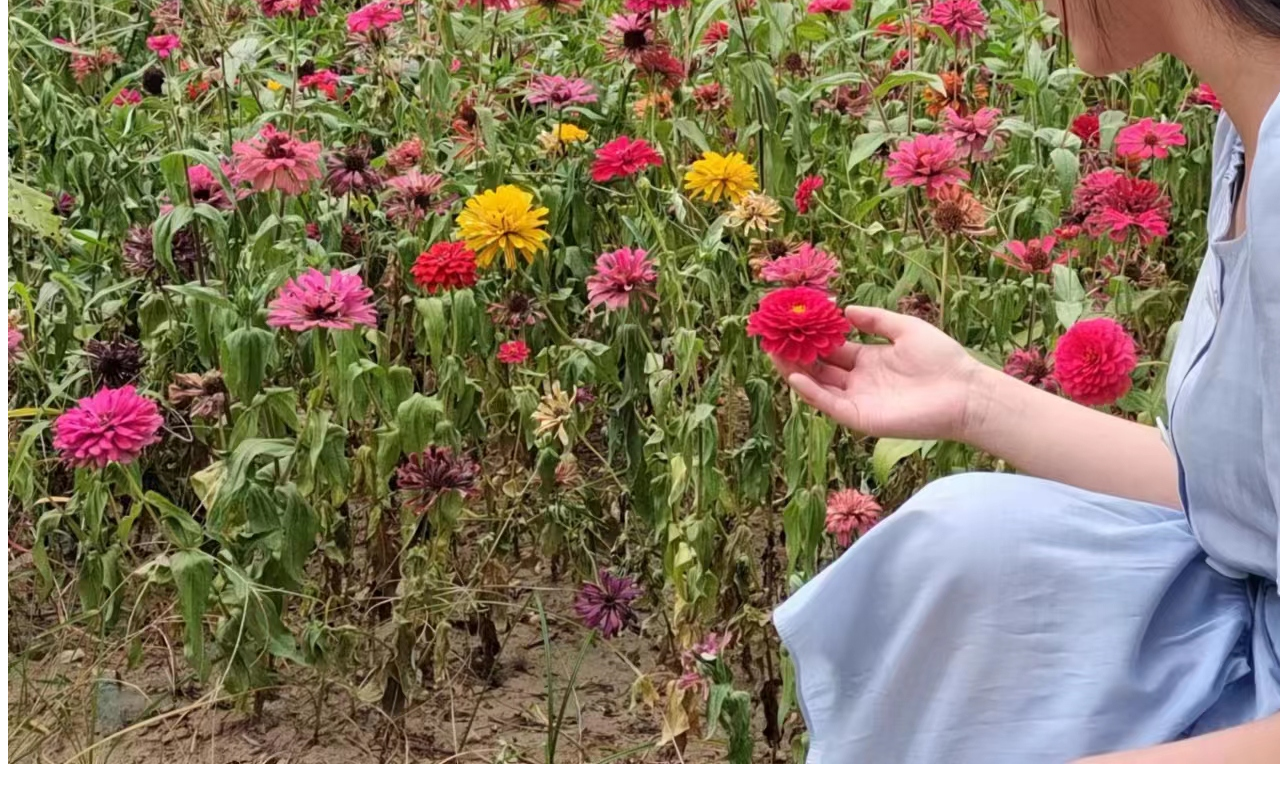
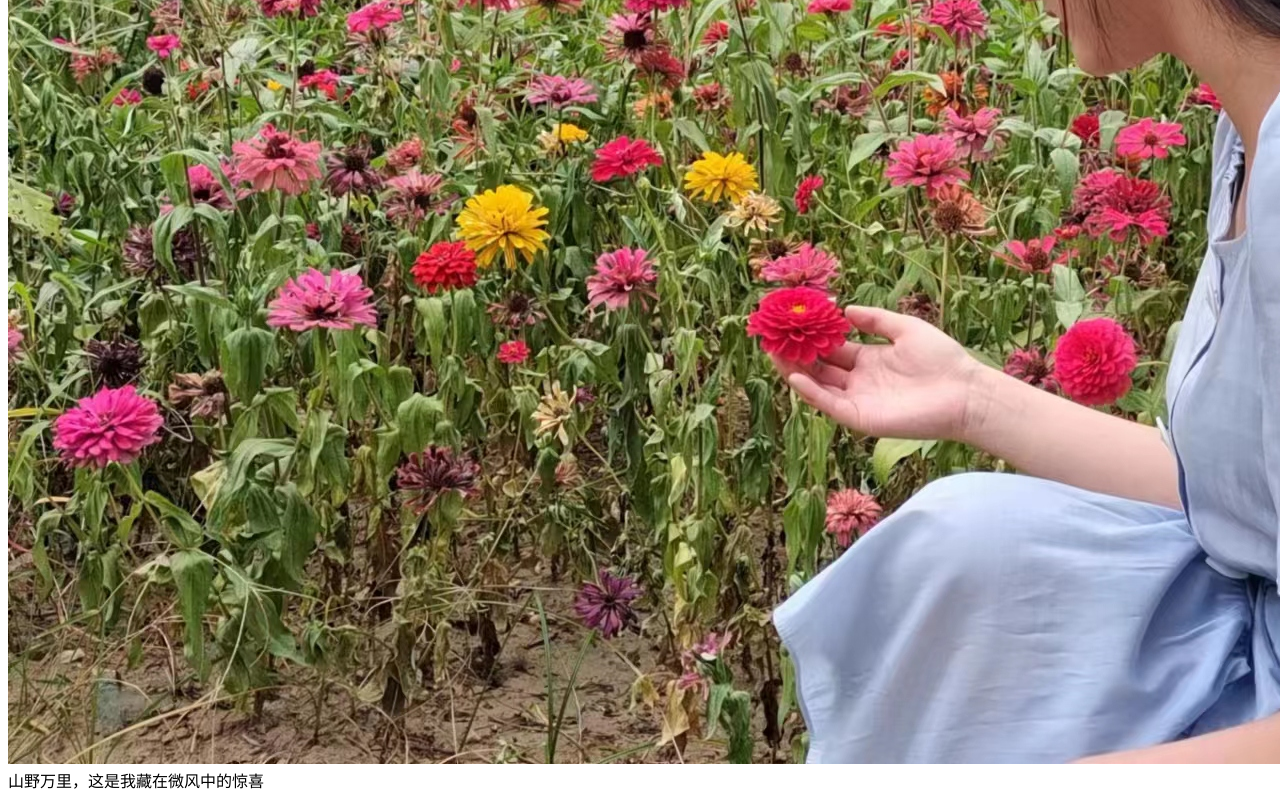
Before and after one commit to yyhgcy/YYHGCY.github.io, a plain HTML site: page index.html in a window 1280 px wide. Shown: the part 524-1324 px from the top of the page. Before the commit the page ends 1300 px from the top, so only its background shows below. Drawn offline with Linux system fonts and the light colour scheme.

Commit message:
Update index.html

```diff
--- a/index.html
+++ b/index.html
@@ -6,5 +6,6 @@
 </head>
 <body>
 <img src="2db5b83598383a5348aab83efd39073.jpg"/>
+<hl>山野万里，这是我藏在微风中的惊喜</hl>
 </body>
 </html>
```
